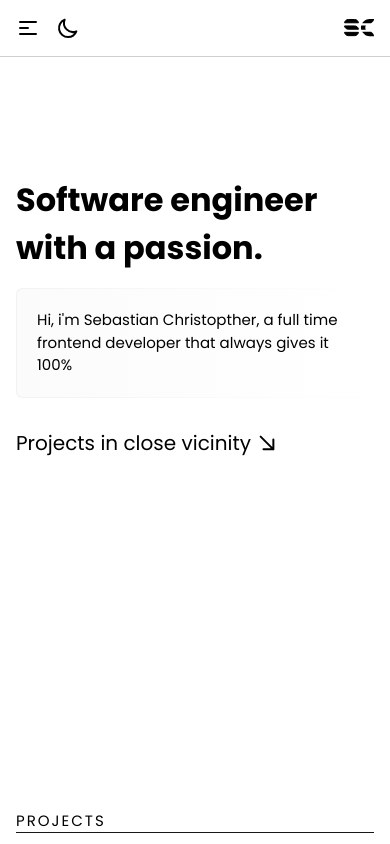
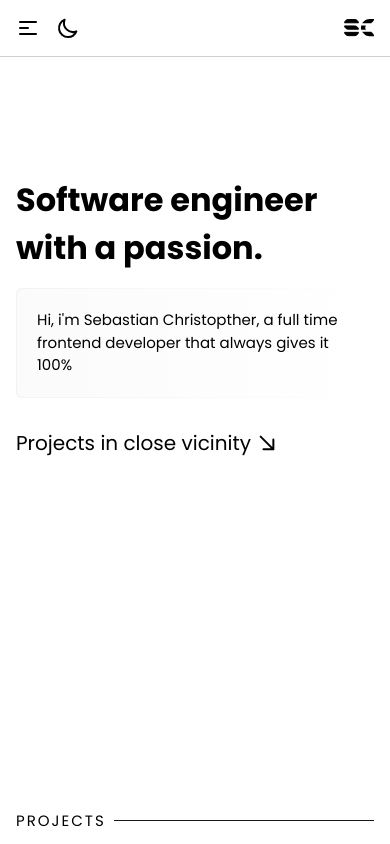
Before and after one commit to SebastianCCC/portfolioapp, a Next.js app: page / in a window 390 px wide. Shown: the top 844 px of the page. Built offline with nearby package versions, Linux system fonts and the light colour scheme; no server answers; the database is empty.

Commit message:
change animation for every header title

```diff
--- a/components/Animate/Titles/index.js
+++ b/components/Animate/Titles/index.js
@@ -5,21 +5,22 @@ const HeaderTitles = ({ title }) => {
     <motion.header
       initial={{ x: -50, opacity: 0 }}
       whileInView={{ x: 0, opacity: 1 }}
+      viewport={{ once: true }}
       transition={{
         type: 'spring',
         delay: 0.2,
         duration: 1,
       }}
-      className="lg:flex items-center text-base tracking-[2px] dark:text-tertiary"
+      className="flex items-center text-base tracking-[2px] dark:text-tertiary"
     >
       <h2 className="uppercase pr-2 flex-shrink-0">{title}</h2>
       <motion.div
         initial={{ width: 0 }}
-        animate={{ width: '100%' }}
+        whileInView={{ width: '100%' }}
         transition={{
           type: 'spring',
-          delay: 0.8,
-          duration: 5,
+          delay: 0.7,
+          duration: 2.5,
         }}
         className="dark:bg-tertiary bg-additional h-[1px]"
       />
```
